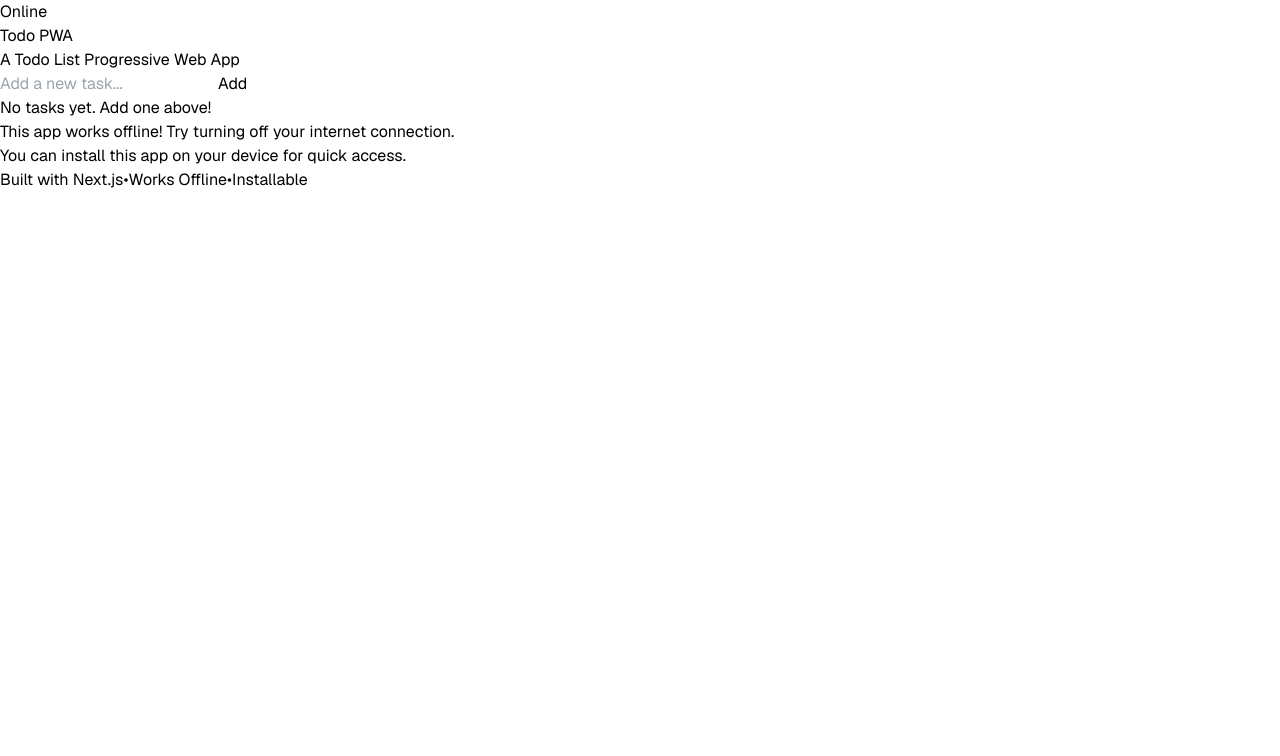
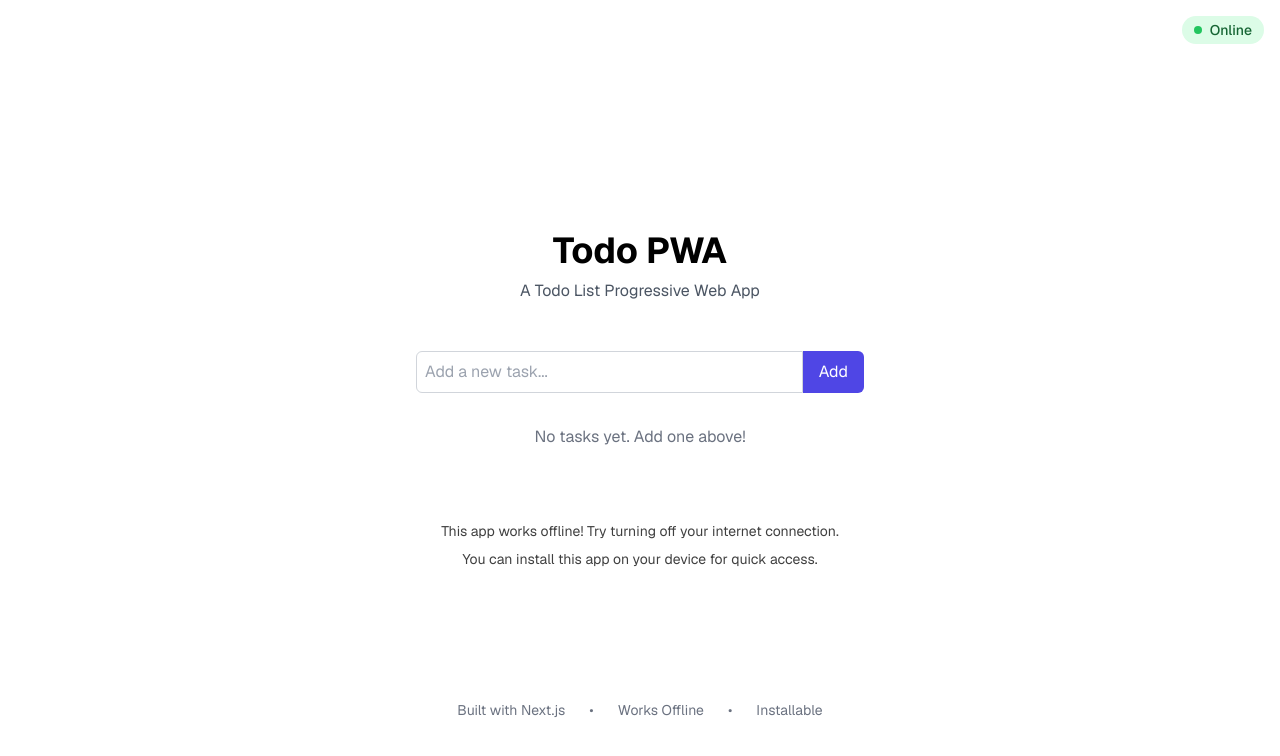
Before and after one commit to kerimsamba/todo-pwa, a Next.js app: page / in a window 1280 px wide. Shown: the top 756 px of the page. Built offline with nearby package versions, Linux system fonts and the light colour scheme.

Commit message:
Add Tailwind configuration

```diff
--- /dev/null
+++ b/tailwind.config.ts
@@ -0,0 +1,19 @@
+import type { Config } from "tailwindcss";
+
+const config: Config = {
+  content: [
+    "./src/pages/**/*.{js,ts,jsx,tsx,mdx}",
+    "./src/components/**/*.{js,ts,jsx,tsx,mdx}",
+    "./src/app/**/*.{js,ts,jsx,tsx,mdx}",
+  ],
+  theme: {
+    extend: {
+      colors: {
+        background: "rgb(var(--background-rgb))",
+        foreground: "rgb(var(--foreground-rgb))",
+      },
+    },
+  },
+  plugins: [],
+};
+export default config;
```
